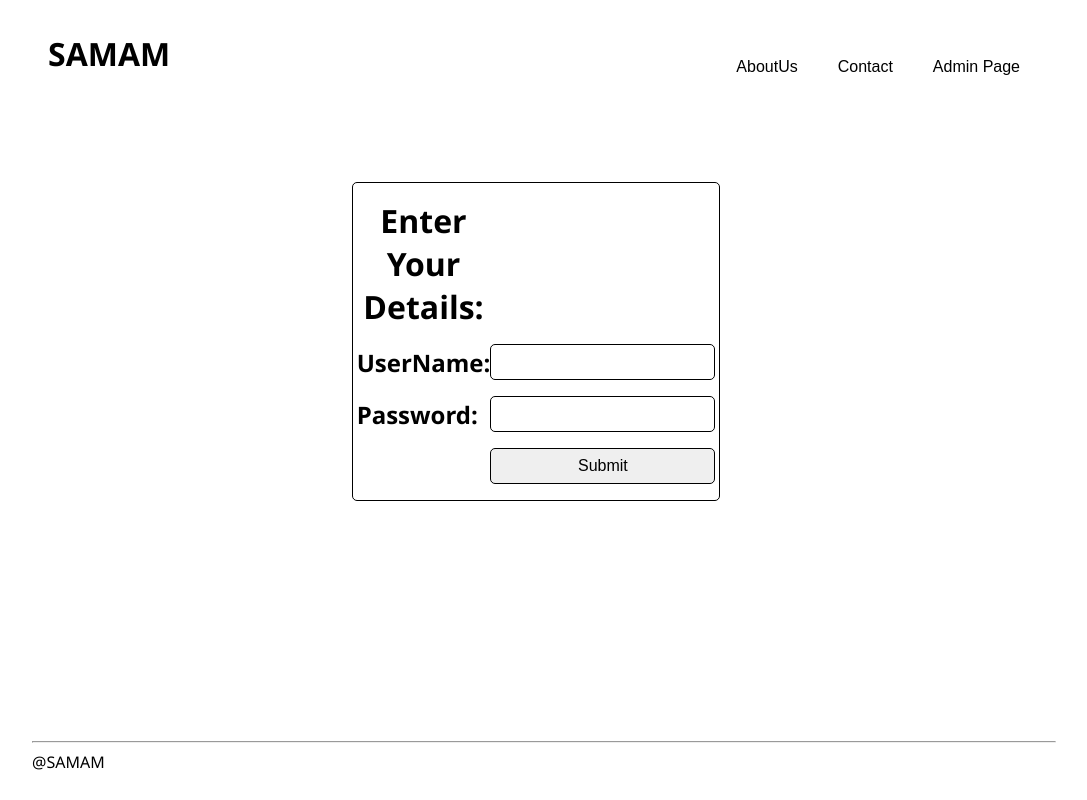
After one commit to Vignesh1625/SAMAM_MentalPeace, a Flask app: page /login_form in a window 1280 px wide. The commit adds this page. Shown: the whole page, without its empty margins (96-1183 px from the left). Run offline with Flask 3, Linux system fonts and the light colour scheme; parts of the project's set-up code (start-up, migrations or seed data) failed here and were passed over.

Commit message:
admindetails

```diff
--- a/app.py
+++ b/app.py
@@ -1,5 +1,6 @@
-from flask import Flask, render_template, request,session
+from flask import Flask, render_template, request,session,jsonify
 from flask_sqlalchemy import SQLAlchemy
+from sqlalchemy import create_engine, text
 from datetime import datetime
 import geocoder
 import requests
@@ -124,6 +125,43 @@ def submit_form():
         return render_template('./oldPage.html')
 
 
+
+@app.route('/login_form', methods=['GET', 'POST'])
+def loginPage():
+    error = 'No'
+    return render_template('./loginPage.html',error=error)
+
+
+@app.route('/submit_login_form', methods=['GET', 'POST'])
+def submit_login_form():
+    email = request.form.get('username')
+    password = request.form.get('password')
+    print(email, password)
+    if ( email == "eligetivignesh@gmail.com" or email == "Vignesh1625" ) and password == "Vignesh1625":
+        return adminPage()
+    else:
+        return render_template('./loginPage.html',error="Yes")
+
+
+@app.route('/adminPage', methods=['GET', 'POST'])
+def adminPage():
+    users = UserDetails.query.all()
+    for user in users:
+        print(user)
+    return render_template('./adminPage.html', users=users)
+
+@app.route('/delete_user/<int:user_id>', methods=['DELETE'])
+def delete_user(user_id):
+    user = UserDetails.query.get(user_id)
+    if not user:
+        return jsonify({"error": "User not found"}), 404
+
+    db.session.delete(user)
+    db.session.commit()
+
+    return jsonify({"message": "User deleted successfully"}), 200
+
+
 @app.route('/teenAgeSubmit', methods=['GET', 'POST'])
 def teenAgeSubmit():
     # Retrieve the latest user details from the database
--- a/static/mainPage.css
+++ b/static/mainPage.css
@@ -73,3 +73,30 @@ select{
 .footer{
     margin: 15rem 0rem 0rem 0rem;
 }
+
+.loginForm{
+    display: grid;
+    grid-template-columns: 1fr 1fr;
+    padding: 1rem;
+    justify-content: center;
+    align-items: center;
+    margin-left: 20rem;
+    margin-right: 21rem;
+    row-gap: 1rem;
+    border: 1px solid black;
+    border-radius: 5px;
+}
+.login{
+    border: 1px solid black;
+    border-radius: 5px;
+    padding: 1rem;
+    justify-content: center;
+    align-items: center;
+}
+.logininfo{
+    font-size: 2rem;
+    font-weight: bold;
+    text-align: center;
+    justify-content: center;
+    align-items: center;
+}
--- /dev/null
+++ b/templates/loginPage.html
@@ -0,0 +1,61 @@
+<!DOCTYPE html>
+<!--[if lt IE 7]>      <html class="no-js lt-ie9 lt-ie8 lt-ie7"> <![endif]-->
+<!--[if IE 7]>         <html class="no-js lt-ie9 lt-ie8"> <![endif]-->
+<!--[if IE 8]>         <html class="no-js lt-ie9"> <![endif]-->
+<!--[if gt IE 8]>      <html class="no-js"> <![endif]-->
+<html>
+    <head>
+        <meta charset="utf-8">
+        <meta http-equiv="X-UA-Compatible" content="IE=edge">
+        <title>loginPage</title>
+        <meta name="description" content="">
+        <meta name="viewport" content="width=device-width, initial-scale=1">
+        <link rel="stylesheet" href="../static/mainPage.css">
+        <style>
+
+        </style>
+    </head>
+    <body>
+        <!--[if lt IE 7]>
+            <p class="browsehappy">You are using an <strong>outdated</strong> browser. Please <a href="#">upgrade your browser</a> to improve your experience.</p>
+        <![endif]-->
+        <div class="container">
+            <header>
+                <span class="name">SAMAM</span>
+                <div>
+                    <nav>
+                        <ul>
+                            <li><a href="#Skills"><button type="button">AboutUs</button></a></li>
+                            <li><a href="#Contact"><button type="button">Contact</button></a></li>
+                            <li><a href="./loginPage.html"><button type="button">Admin Page</button></a></li>
+                        </ul>
+                    </nav>
+                </div>
+            </header>
+        </div>
+        <div class="result">
+            <center>
+                {% if error=="Yes" %}
+                    Error: Enter Correct Details
+                {% endif %}
+            </center>
+        </div>
+
+            <form class="loginForm" action="/submit_login_form" method="post">
+                <label class="logininfo">Enter Your Details:</label>
+                <label for=""></label>
+                <label for="username">UserName:</label>
+                <input type="text" id="username" name="username">
+                <label for="password">Password:</label>
+                <input type="password" id="password" name="password">
+                <label for="em"></label>
+                <input type="submit" value="Submit">
+            </form>
+
+        <div class="footer">
+            <hr>
+            <span>@SAMAM</span>
+        </div>
+        <script src="" async defer></script>
+    </body>
+</html>
--- a/templates/mainPage.html
+++ b/templates/mainPage.html
@@ -19,6 +19,11 @@
                     <ul>
                         <li><a href="#Skills"><button type="button">AboutUs</button></a></li>
                         <li><a href="#Contact"><button type="button">Contact</button></a></li>
+                        <li>
+                            <form action="/login_form" method="post">
+                                <button type="submit" value="submit">Admin Page</button>
+                            </form>
+                        </li>
                     </ul>
                 </nav>
             </div>
```
Also changed, not shown: templates/adminPage.html (added, +84 -0 lines), SamamDataBase.db (added), instance/SamamDataBase.db.
